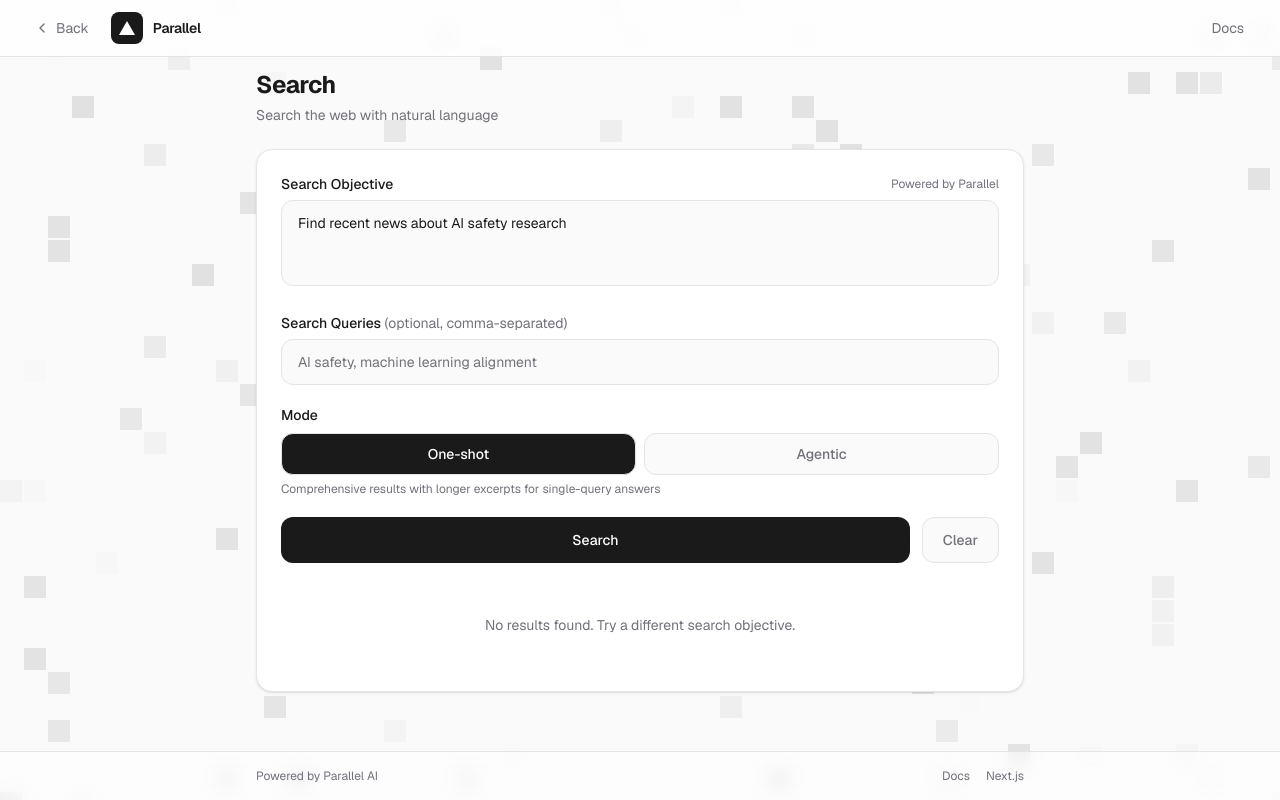
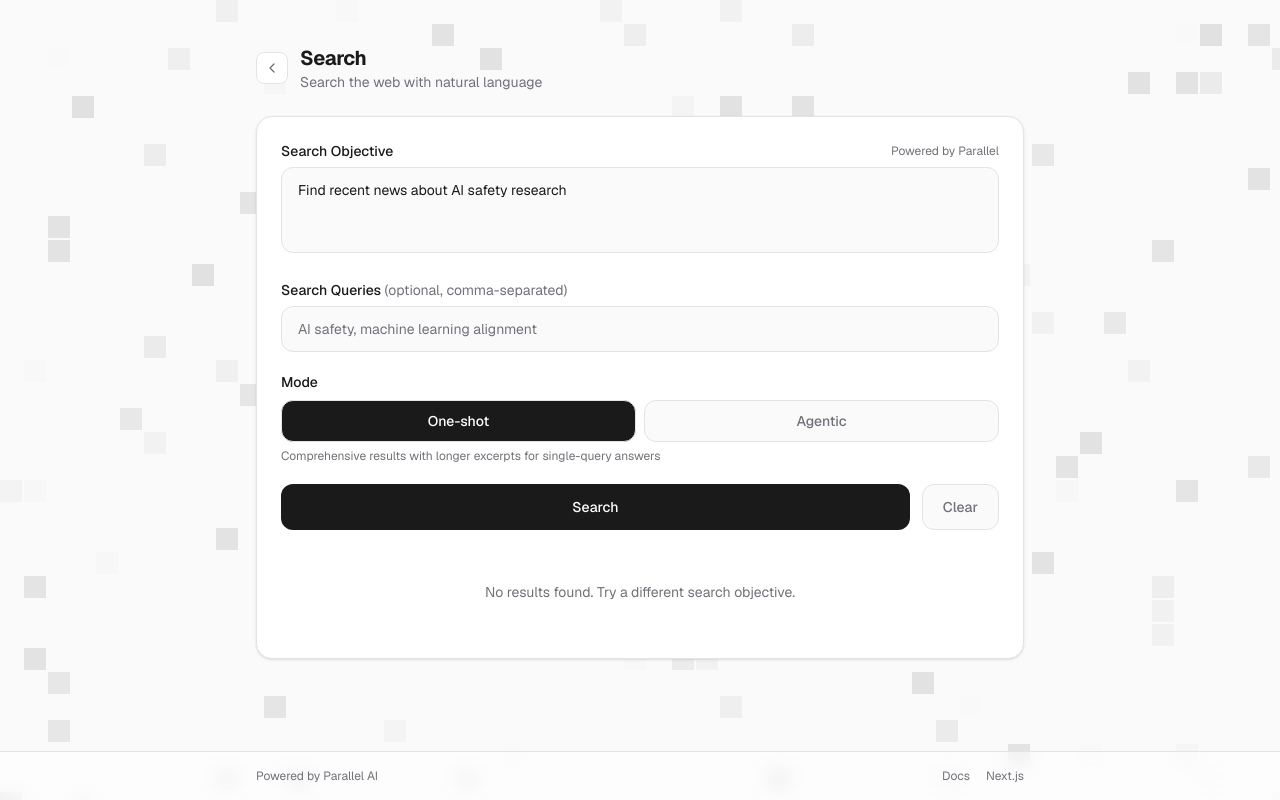
Before and after one commit to savoo12/next-js-parallel-starter, a Next.js app: page / in a window 1280 px wide. Both pictures are taken after a click on the button 380 px from the left and 430 px from the top of the page. Built offline with nearby package versions, Linux system fonts and the light colour scheme.

Commit message:
feat: enhance PixelText and add back button
Remove Header, update PixelText, and add inline back button.

```diff
--- a/app/components/ActiveView.tsx
+++ b/app/components/ActiveView.tsx
@@ -32,6 +32,7 @@ const PANEL_META: Record<
 export default function ActiveView({
   activePanel,
   prefillQuery,
+  onBack,
 }: ActiveViewProps) {
   if (activePanel === "idle") return null;
 
@@ -39,14 +40,35 @@ export default function ActiveView({
 
   return (
     <div className="w-full max-w-3xl">
-      {/* Panel header */}
-      <div className="mb-6">
-        <h2 className="font-sans text-2xl font-bold tracking-tight text-foreground">
-          {meta.title}
-        </h2>
-        <p className="mt-1 text-sm text-muted-foreground">
-          {meta.description}
-        </p>
+      {/* Back + Panel header */}
+      <div className="mb-6 flex items-center gap-3">
+        <button
+          onClick={onBack}
+          className="flex h-8 w-8 shrink-0 items-center justify-center rounded-lg border border-border bg-card text-muted-foreground transition-colors hover:bg-muted hover:text-foreground"
+          aria-label="Go back"
+        >
+          <svg
+            xmlns="http://www.w3.org/2000/svg"
+            width="16"
+            height="16"
+            viewBox="0 0 24 24"
+            fill="none"
+            stroke="currentColor"
+            strokeWidth="2"
+            strokeLinecap="round"
+            strokeLinejoin="round"
+          >
+            <path d="m15 18-6-6 6-6" />
+          </svg>
+        </button>
+        <div>
+          <h2 className="font-sans text-xl font-bold tracking-tight text-foreground">
+            {meta.title}
+          </h2>
+          <p className="text-sm text-muted-foreground">
+            {meta.description}
+          </p>
+        </div>
       </div>
 
       {/* Panel content */}
--- a/app/components/PixelText.tsx
+++ b/app/components/PixelText.tsx
@@ -268,8 +268,8 @@ export default function PixelText({
 
   useEffect(() => {
     // Build the pixel grid from text
-    const gap = 1; // gap between pixels
-    const charGap = 2; // gap between characters
+    const gap = 0; // no gap = bolder, more compact
+    const charGap = 1; // tighter character spacing
     const pixels: PixelState[] = [];
 
     let cursorX = 0;
--- a/app/page.tsx
+++ b/app/page.tsx
@@ -1,7 +1,6 @@
 "use client";
 
 import { useState } from "react";
-import Header from "./components/Header";
 import PromptInput from "./components/PromptInput";
 import SuggestionCards from "./components/SuggestionCards";
 import ActiveView from "./components/ActiveView";
@@ -33,8 +32,6 @@ export default function Home() {
       </div>
 
       <div className="relative z-10 flex min-h-screen flex-col">
-        <Header activePanel={activePanel} onBack={handleBack} />
-
         <main className="flex flex-1 flex-col items-center justify-center px-4 pb-12">
           {activePanel === "idle" ? (
             <div className="flex w-full max-w-3xl flex-col items-center gap-10">
@@ -42,17 +39,17 @@ export default function Home() {
               <div className="flex flex-col items-center gap-5">
                 <PixelText
                   text="What can I do for you?"
-                  pixelSize={5}
+                  pixelSize={6}
                   className="hidden md:flex"
                 />
                 <PixelText
                   text="What can I"
-                  pixelSize={5}
+                  pixelSize={6}
                   className="flex md:hidden"
                 />
                 <PixelText
                   text="do for you?"
-                  pixelSize={5}
+                  pixelSize={6}
                   className="flex md:hidden"
                 />
                 <p className="text-pretty text-center text-base text-muted-foreground md:text-lg">
```
